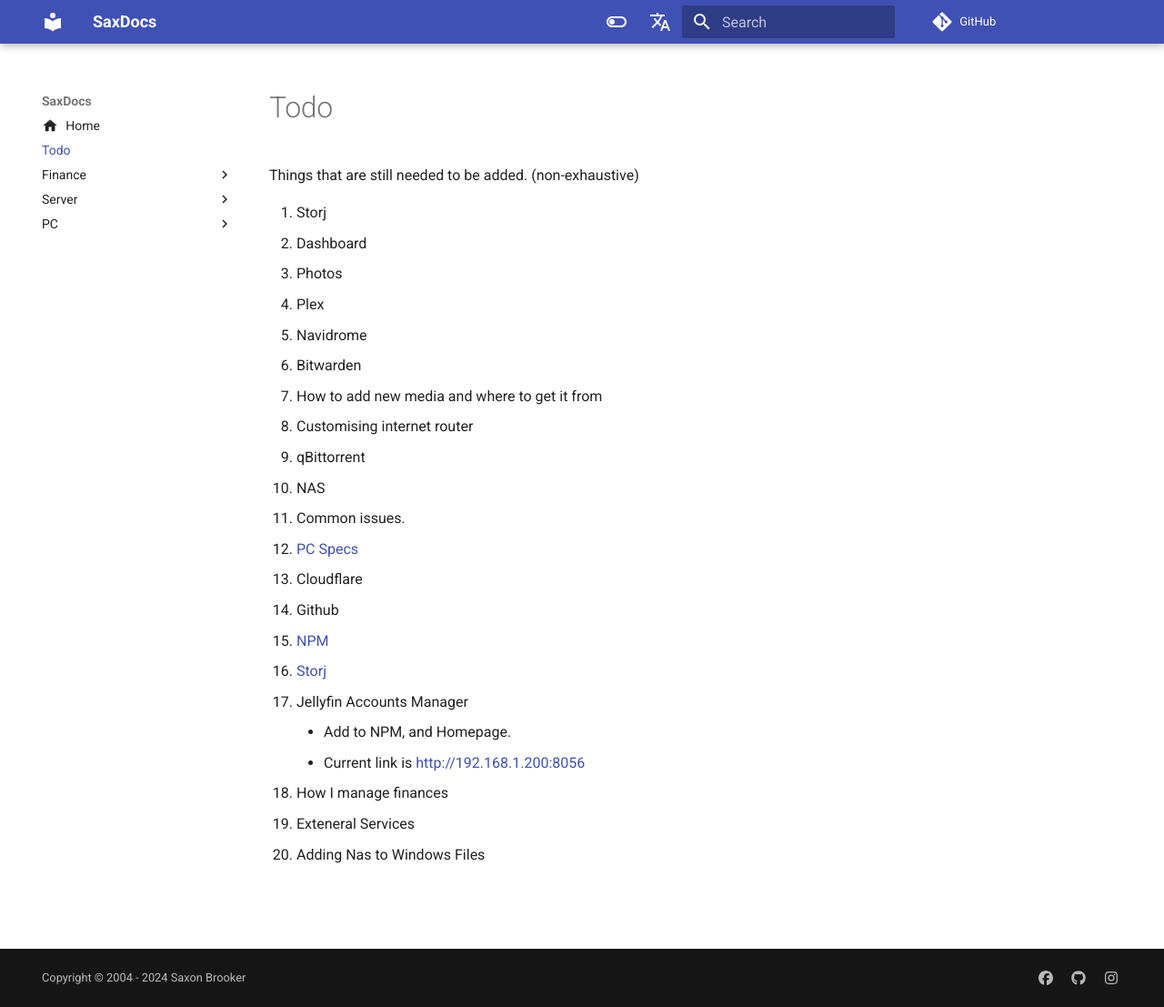
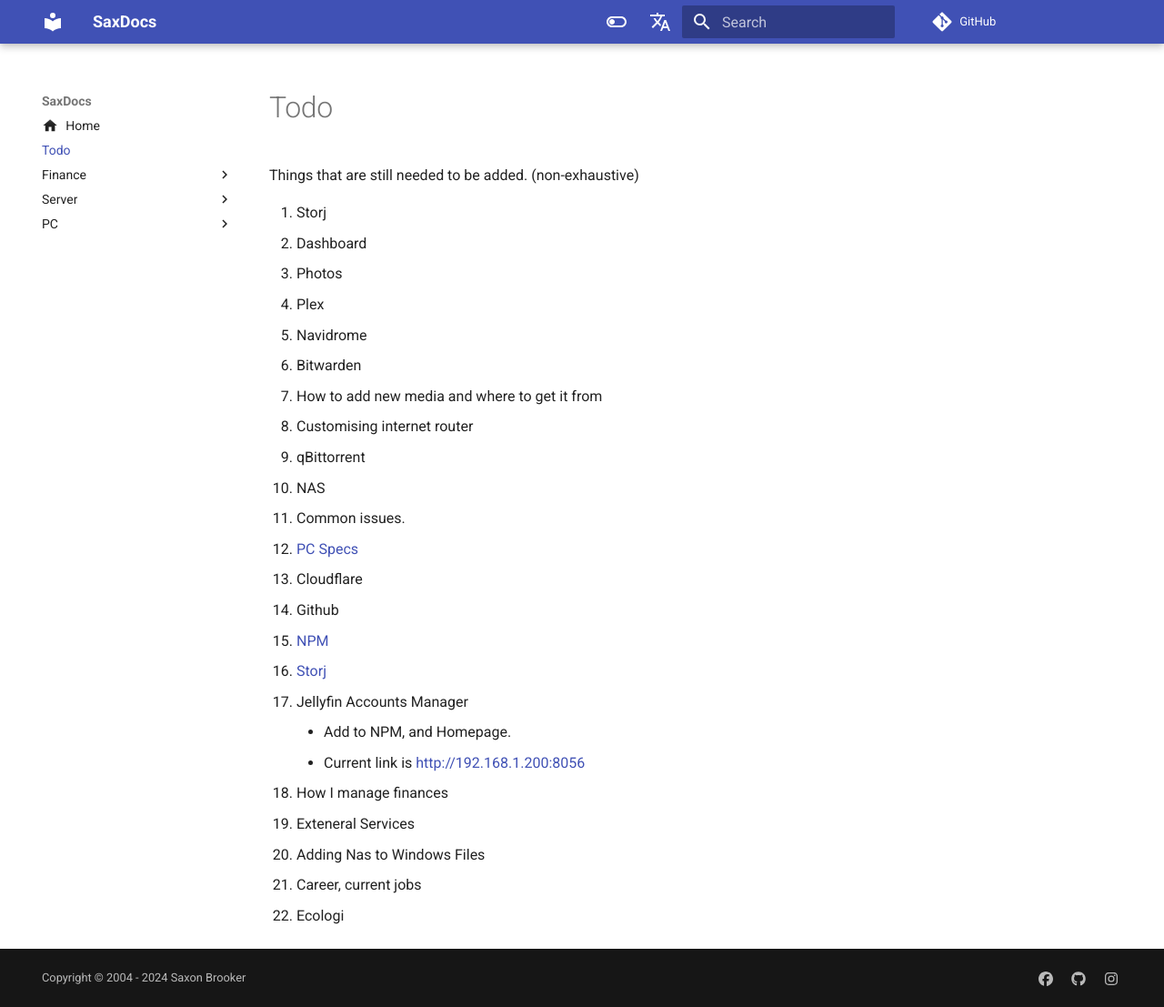
Before and after one commit to saxobroko/SaxDocs, an MkDocs documentation site: the page built from docs/todo.md, in a window 1280 px wide and 1107 px high. Shown: the whole window at 91% size. Built offline with MkDocs 1.6.1 and Material for MkDocs 9.7.7, drawn with Linux system fonts in a browser that asks for light colours; comment, search, counter and statistics services are not loaded.

Commit message:
Update todo.md

```diff
--- a/docs/todo.md
+++ b/docs/todo.md
@@ -22,3 +22,5 @@
 18. How I manage finances
 19. Exteneral Services
 20. Adding Nas to Windows Files
+21. Career, current jobs
+22. Ecologi
```
